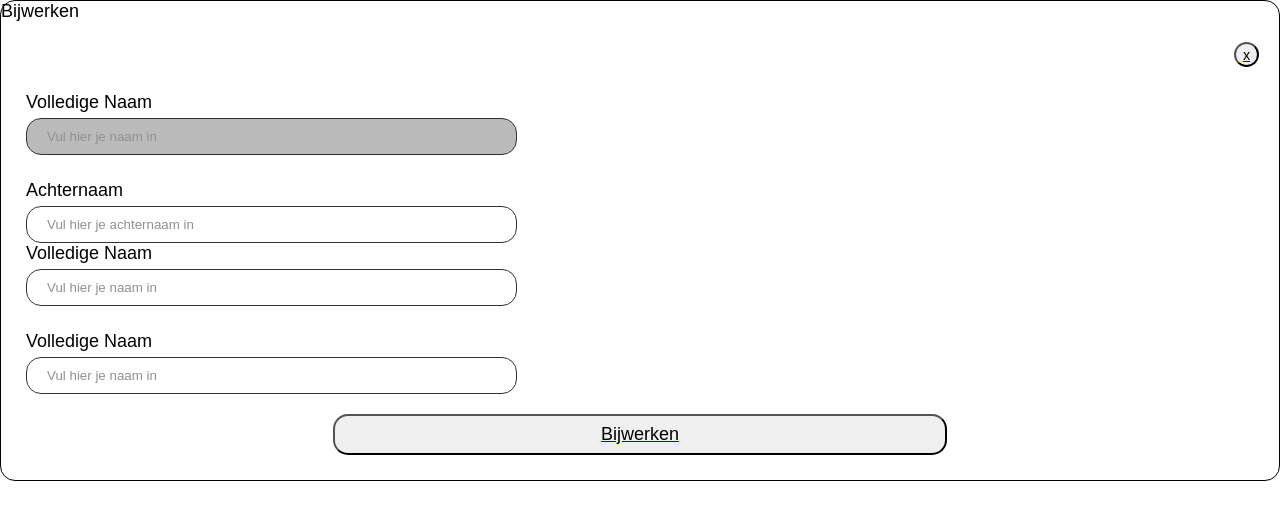
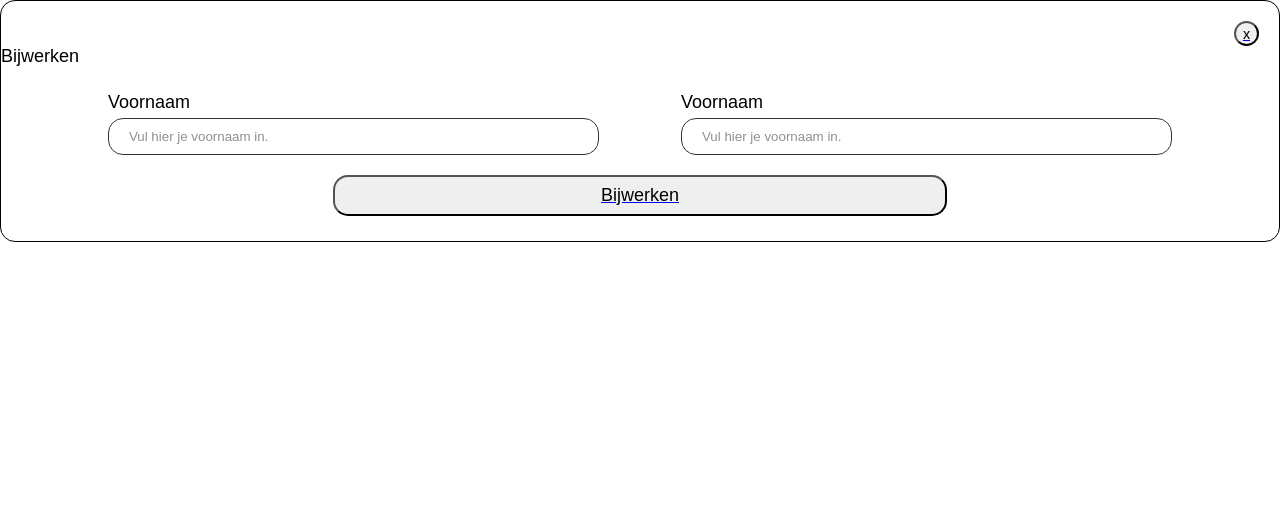
Before and after one commit to WesselMH/WDRP.3.i, a React (Create React App) app in the folder wpr-gr-i/: page /HomePortaal/Bijwerken in a window 1280 px wide. Shown: the top 520 px of the page. Built offline with nearby package versions, Linux system fonts and the light colour scheme; the HTML template or start-up script is replaced by a standard one.

Commit message:
alle components zijn er allen arrays zijn niet gevult en nieuwe styling moet gemaakt worden

```diff
--- a/wpr-gr-i/src/Components/Button.jsx
+++ b/wpr-gr-i/src/Components/Button.jsx
@@ -1,6 +1,6 @@
 import React from "react";
 import "./Button.css";
-import {Link} from "react-router-dom";
+import { Link } from "react-router-dom";
 
 const Button = ({ label, href }) => {
   return (
--- a/wpr-gr-i/src/Components/pop-ups/Bijwerken.jsx
+++ b/wpr-gr-i/src/Components/pop-ups/Bijwerken.jsx
@@ -1,59 +1,50 @@
+import InvoerVeld from "./Invoerveld";
 import "./Pop-up.css";
 import { Link } from "react-router-dom";
+
+const knoppen = [
+  {
+    label: "Voornaam",
+    type: "text",
+    placeholder: "Vul hier je voornaam in.",
+    id: "naam",
+    index: 0,
+  },
+  {
+    label: "Voornaam",
+    type: "textarea",
+    placeholder: "Vul hier je voornaam in.",
+    id: "naam",
+    index: 0,
+  },
+];
+
+const invoerVelden = knoppen.map((knop) => {
+  return (
+    <InvoerVeld
+      key={knop.index}
+      inputType={knop.inputType}
+      label={knop.label}
+      className="input-veld"
+      type={knop.type}
+      placeholder={knop.placeholder}
+      id={knop.id}
+    />
+  );
+});
 
 function Bijwerken() {
   return (
     <>
       <div className="pop-up">
-        <div className="titel">Bijwerken</div>
         <Link to="/">
           <button className="exit-button">x</button>
         </Link>
+        <div className="titel">Bijwerken</div>
         <div className="input-holder">
           <div className="side-by-side">
-            <div className="input-groep">
-              <div className="input-bundel">
-                <label className="locked-label" for="naam">
-                  Volledige Naam{" "}
-                </label>
-                <input
-                  className="input-veld locked-input"
-                  type="text"
-                  id="naam"
-                  placeholder="Vul hier je naam in"
-                ></input>
-              </div>
-              <div className="input-bundel">
-                <label for="achternaam">Achternaam </label>
-                <input
-                  className="input-veld"
-                  type="text"
-                  id="achternaam"
-                  placeholder="Vul hier je achternaam in"
-                ></input>
-              </div>
-            </div>
-
-            <div className="input-groep">
-              <div className="input-bundel">
-                <label>Volledige Naam </label>
-                <input
-                  className="input-veld"
-                  type="text"
-                  placeholder="Vul hier je naam in"
-                ></input>
-              </div>
-              <div className="input-bundel">
-                <label>Volledige Naam </label>
-                <input
-                  className="input-veld"
-                  type="text"
-                  placeholder="Vul hier je naam in"
-                ></input>
-              </div>
-            </div>
+            {invoerVelden}
           </div>
-          {/* ja robin hier moet een map funtie komen om te zorgen dat het gegenereed word */}
           <Link to="/" className="full-size flex-center">
             <button className="confirm-button">Bijwerken</button>
           </Link>
--- a/wpr-gr-i/src/Components/pop-ups/BijwerkenBedrijf.jsx
+++ b/wpr-gr-i/src/Components/pop-ups/BijwerkenBedrijf.jsx
@@ -11,7 +11,28 @@ const knoppen = [
     id: "naam",
     index: 0,
   },
+  {
+    label: "Voornaam",
+    type: "textarea",
+    placeholder: "Vul hier je voornaam in.",
+    id: "naam",
+    index: 0,
+  },
 ];
+
+const invoerVelden = knoppen.map((knop) => {
+  return (
+    <InvoerVeld
+      key={knop.index}
+      inputType={knop.inputType}
+      label={knop.label}
+      className="input-veld"
+      type={knop.type}
+      placeholder={knop.placeholder}
+      id={knop.id}
+    />
+  );
+});
 
 function BijwerkenBedrijf() {
   return (
@@ -23,50 +44,9 @@ function BijwerkenBedrijf() {
         <div className="titel">Bijwerken bedrijf profiel</div>
         <div className="input-holder">
           <div className="side-by-side">
-            <div className="input-bundel">
-              <label className="" for="naam">
-                Volledige Naam
-              </label>
-              <input
-                className="input-veld "
-                type="text"
-                id="naam"
-                placeholder="Vul hier je naam in"
-                required
-              ></input>
-            </div>
-            <div className="input-bundel">
-              <label for="achternaam">Achternaam </label>
-              <input
-                className="input-veld"
-                type="text"
-                id="achternaam"
-                placeholder="Vul hier je achternaam in"
-              ></input>
-            </div>
-
-            <div className="input-bundel">
-              <label for="beschrijving">Beschrijving</label>
-              <textarea className="beschrijving" id="beschrijving"></textarea>
-            </div>
-            <div className="input-bundel">
-              <label>Volledige Naam </label>
-              <input
-                className="input-veld"
-                type="text"
-                placeholder="Vul hier je naam in"
-              ></input>
-            </div>
-            <div className="input-bundel">
-              <label>Volledige Naam </label>
-              <input
-                className="input-veld"
-                type="text"
-                placeholder="Vul hier je naam in"
-              ></input>
-            </div>
+            {invoerVelden}
+            {/* als je een textarea wilt moet je inputType: textarea toevoegen in de array */}
           </div>
-          {/* ja robin hier moet een map funtie komen om te zorgen dat het gegenereed word */}
           <Link to="/" className="full-size flex-center">
             <button className="confirm-button">Bijwerken</button>
           </Link>
--- a/wpr-gr-i/src/Components/pop-ups/Invoerveld.jsx
+++ b/wpr-gr-i/src/Components/pop-ups/Invoerveld.jsx
@@ -1,5 +1,20 @@
-function InvoerVeld({ label, className, type, placeholder, id }) {
+function InvoerVeld({inputType, label, className, type, placeholder, id }) {
   // label, className, type, placeholder, id
+
+  if (inputType === 'textarea') {
+    return (
+      <div className="input-bundel">
+        <label htmlFor={id}>{label} </label>
+        <textarea
+          className={className}
+          type={type}
+          id={id}
+          placeholder={placeholder}
+        ></textarea>
+      </div>
+    );
+  } else
+
 
   return (
     <div className="input-bundel">
```
Also changed, not shown: 1 other file (tests, documents, lock files or other folders).
